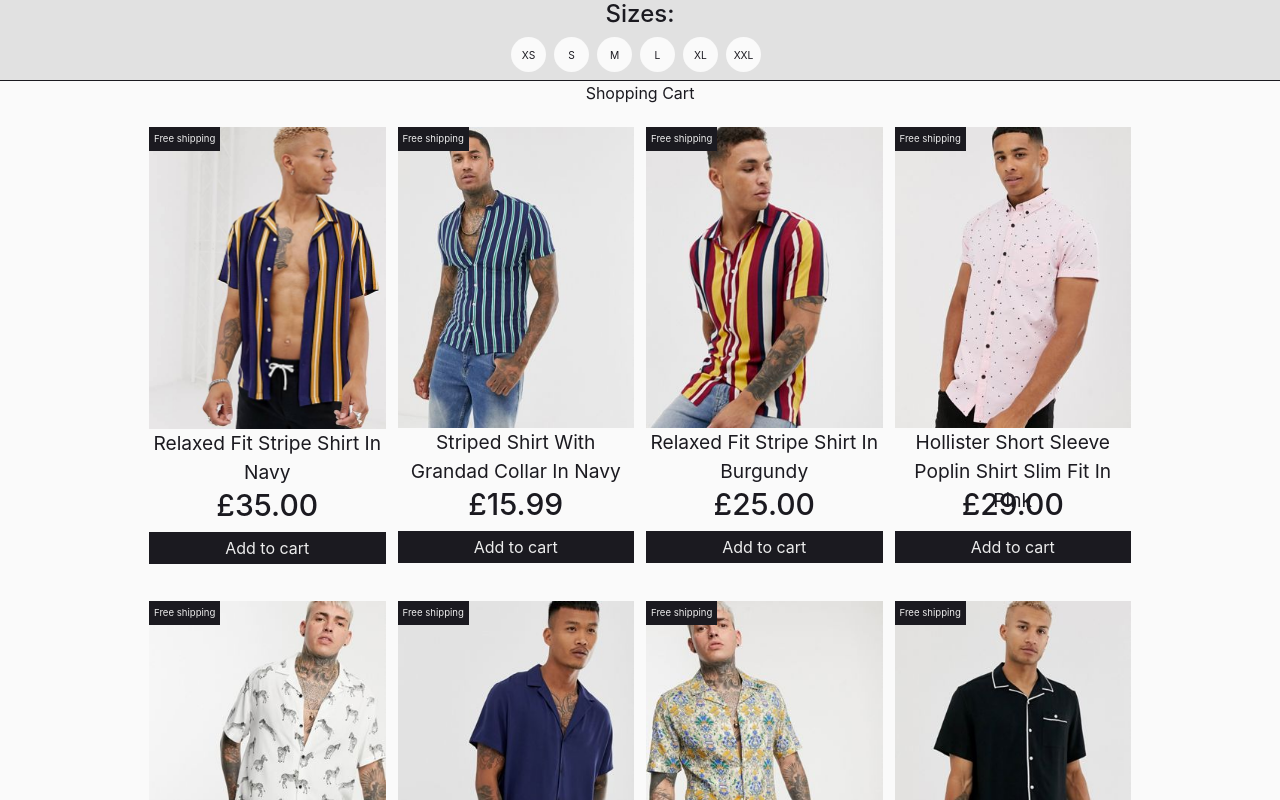
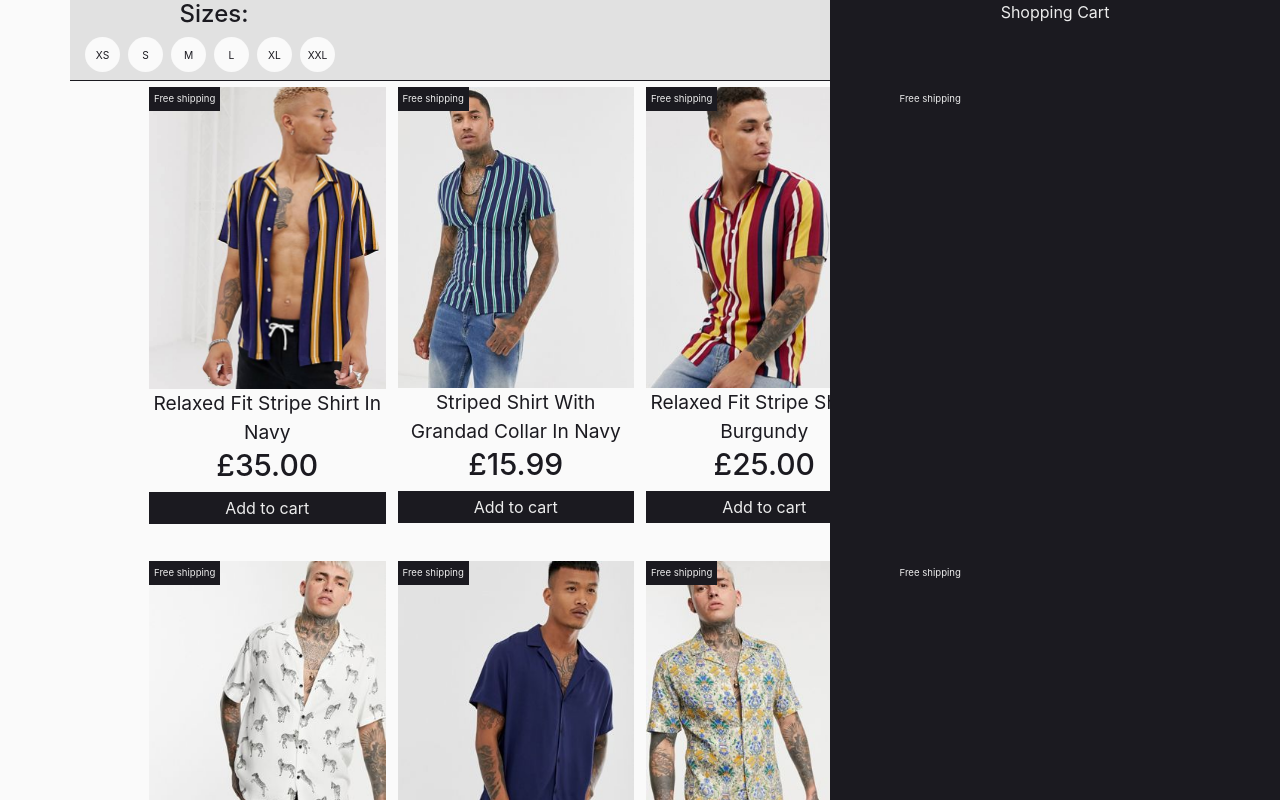
Before and after one commit to RBGeorgiev/javascript-practice, a React (Create React App) app in the folder shopping-cart-react/: page / in a window 1280 px wide. Shown: the top 800 px of the page. Built offline with nearby package versions, Linux system fonts and the light colour scheme.

Commit message:
made cart float to the side

```diff
--- a/shopping-cart-react/src/App.css
+++ b/shopping-cart-react/src/App.css
@@ -109,10 +109,24 @@ article {
 }
 
 .checkmark:hover {
-    border: 1px solid #1b1a20;
+  border: 1px solid #1b1a20;
 }
 
 .checkbox-container label input:checked~.checkmark {
-    background-color: #1b1a20;
-    color: #ececec;
+  background-color: #1b1a20;
+  color: #ececec;
 }
+
+.cart{
+  position: fixed;
+  top: 0;
+  right: -450px;
+  right: 0px;
+  width: 450px;
+  height: 100%;
+  background-color: #1b1a20;
+  box-sizing: border-box;
+  -webkit-transition: right .2s;
+  transition: right .2s;
+  color: #ececec;
+}
--- a/shopping-cart-react/src/components/filter.js
+++ b/shopping-cart-react/src/components/filter.js
@@ -1,6 +1,7 @@
 import React from 'react';
 import { connect } from 'react-redux';
 import { updateFilters } from '../store/update-filters'
+import Container from 'react-bootstrap/Container';
 
 const availableSizes = [
     'XS',
@@ -42,12 +43,12 @@ class Filter extends React.Component {
 
     render() {
         return (
-            <div className="filters">
-                <h4 className="title">Sizes:</h4>
-                <div className='checkboxes'>
+            <Container className="filters">
+                <div>
+                    <h4 className="title">Sizes:</h4>
                     {this.createCheckboxes()}
-                </div>
-            </div >
+                </div >
+            </Container>
         );
     }
 }
--- a/shopping-cart-react/src/components/product-list.js
+++ b/shopping-cart-react/src/components/product-list.js
@@ -35,13 +35,13 @@ class ProductList extends React.Component {
         });
 
         return (
-            <Container >
+            <Container>
                 {
                     filteredProducts.map(product => {
                         return <Product store={this.props.store} product={product} key={product.sku} onClick={() => this.handleClick(product)} />;
                     })
                 }
-            </Container >
+            </Container>
         )
     }
 };
--- a/shopping-cart-react/src/components/products.json
+++ b/shopping-cart-react/src/components/products.json
@@ -15,6 +15,7 @@
         },
         {
             "availableSizes": [
+                "S",
                 "M"
             ],
             "id": 1,
@@ -28,6 +29,7 @@
         {
             "availableSizes": [
                 "XS",
+                "M",
                 "L",
                 "XL"
             ],
@@ -57,6 +59,7 @@
         {
             "availableSizes": [
                 "XS",
+                "M",
                 "L"
             ],
             "id": 4,
```
